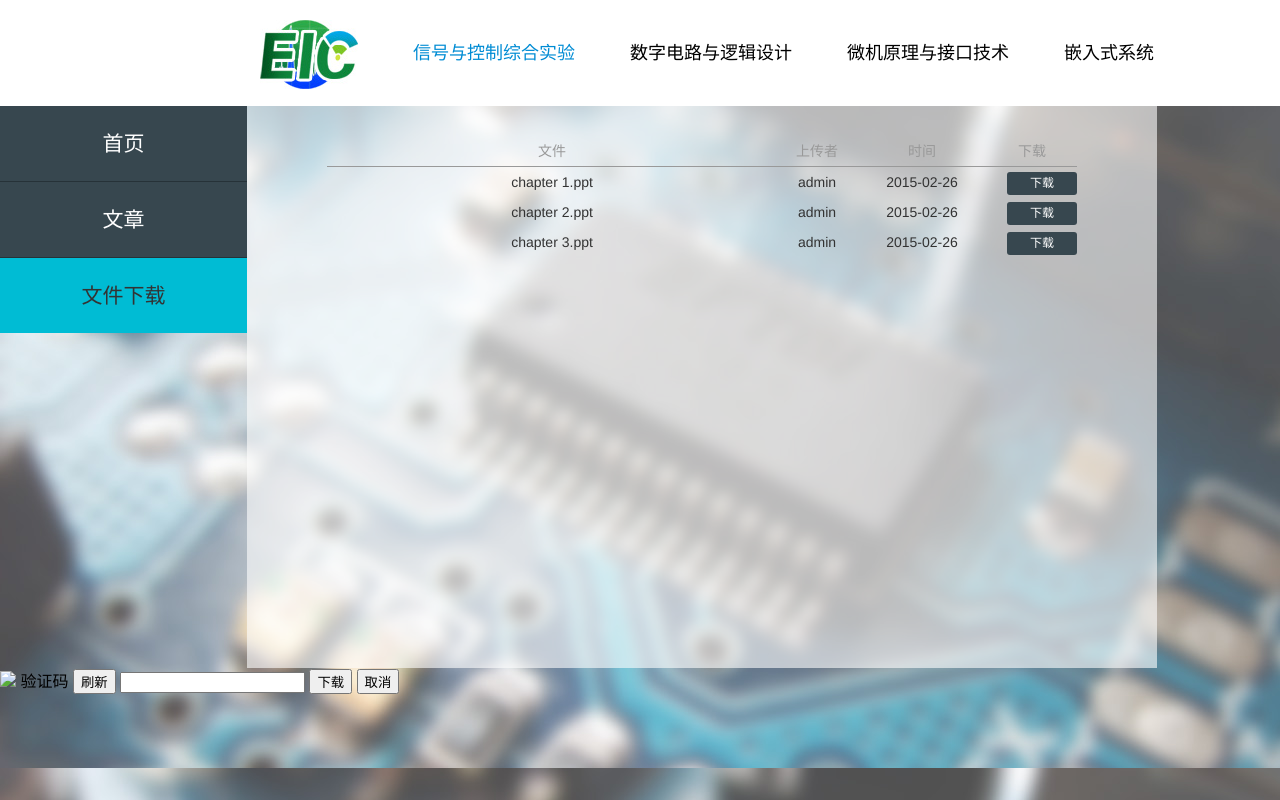
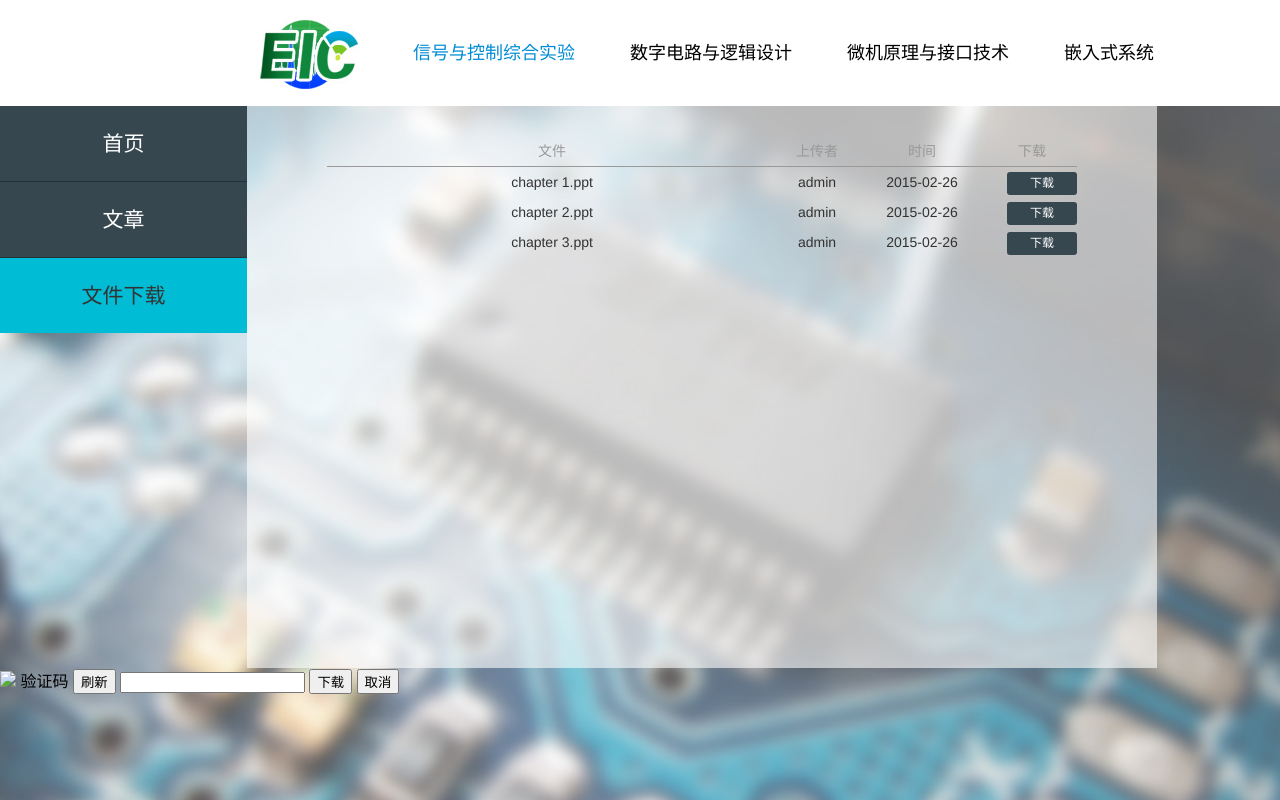
Before and after one commit to goodanchor/luojie, a CodeIgniter app: page /index.php/show/files in a window 1280 px wide. Run offline with CodeIgniter, Linux system fonts and the light colour scheme; data comes from the database, SQL or seed files in the repository.

Commit message:
修复背景不能全铺

```diff
--- a/public/css/layout.css
+++ b/public/css/layout.css
@@ -5,12 +5,16 @@ body, dl, dd, h1, h2, h3, h4, h5, h6, p, form,li{margin:0;}
  	'Hiragino Sans GB W3','Microsoft YaHei UI','Microsoft YaHei',
  	'WenQuanYi Micro Hei',sans-serif;
  }
-
+html,body{
+	height: 100%;
+}
  #background{
- 	position: absolute;
- 	background: url(../images/bg.jpg);
- 	height:100%;
- 	width:100%;
+ 	min-height:100%;
+ 	background: url(../images/bg.jpg) no-repeat center center fixed;
+  	-webkit-background-size: cover;
+  	-moz-background-size: cover;
+  	-o-background-size: cover;
+  	background-size: cover;
  }
  #head{
  	position: relative;
```
